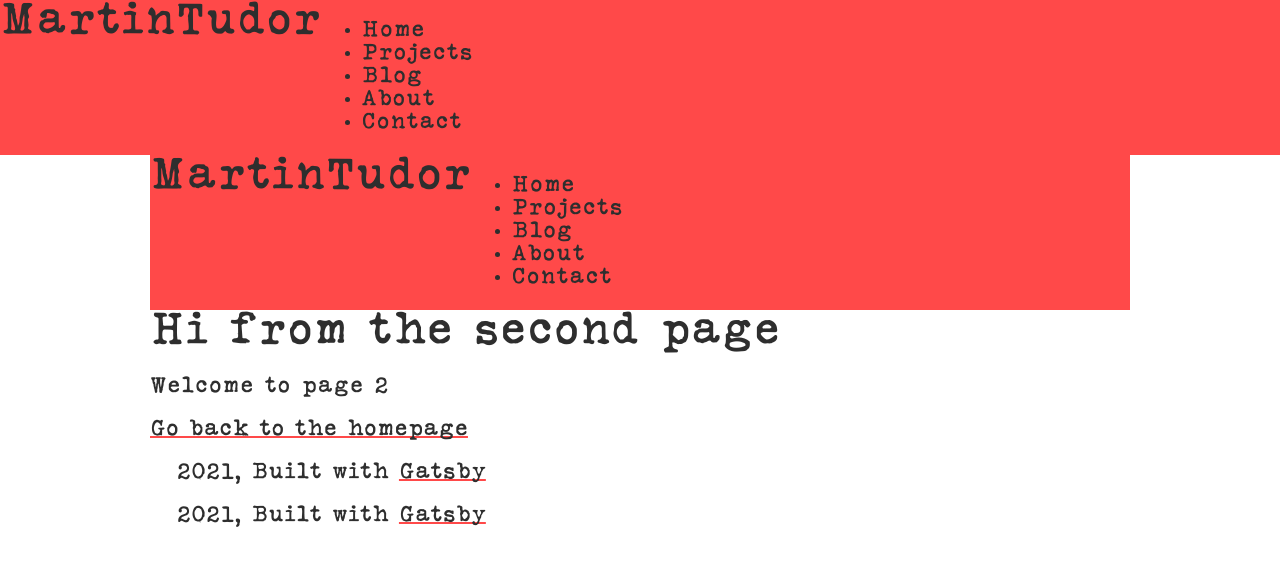
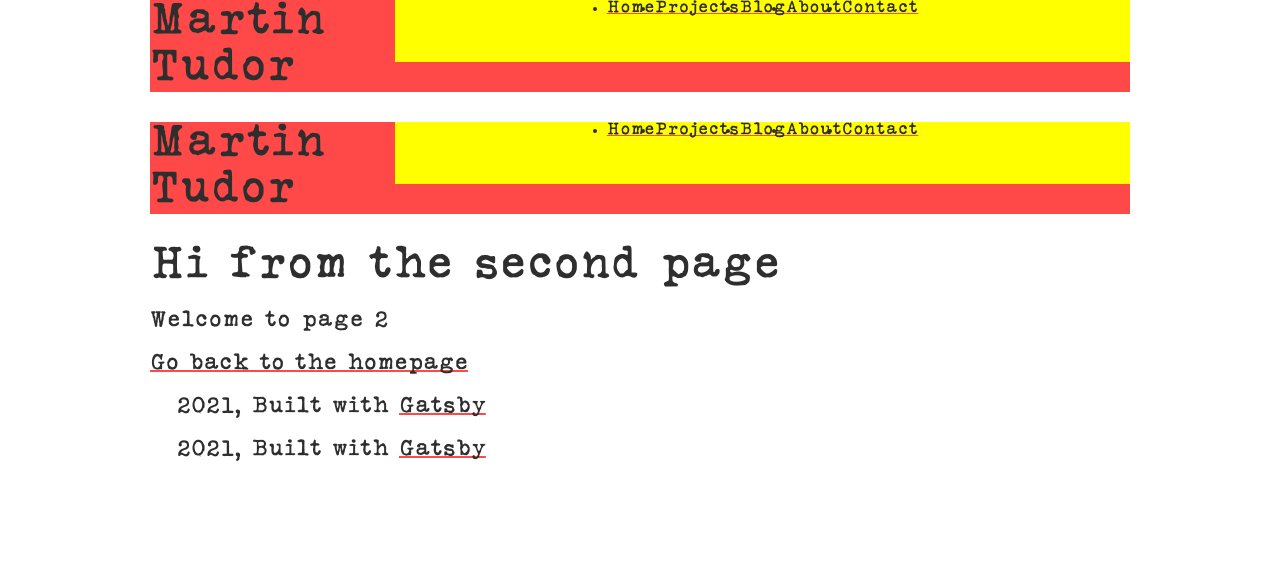
Before and after one commit to MagicMart/marts-photos, a Gatsby site in the folder web/: page /page-2 in a window 1280 px wide. Built offline with nearby package versions, Linux system fonts and the light colour scheme; Gatsby itself is replaced by a stand-in of ours.

Commit message:
update styles

```diff
--- a/web/src/components/header.js
+++ b/web/src/components/header.js
@@ -4,14 +4,21 @@ import styled from 'styled-components'
 import Nav from './nav'
 
 const StyledHeader = styled.header`
-  display: flexbox;
+  margin-bottom: 3rem;
+  display: grid;
+  grid-template-columns: 1fr 3fr;
   background: var(--red);
+
+  nav {
+    background: yellow;
+  }
 `
 
 const Header = ({ siteTitle }) => (
   <StyledHeader>
     <h1>
       <span>Martin</span>
+      <br />
       <span>Tudor</span>
     </h1>
     <Nav />
--- a/web/src/components/layout.js
+++ b/web/src/components/layout.js
@@ -35,8 +35,8 @@ const Layout = ({ children }) => {
     <>
       <GlobalStyles />
       <Typography />
-      <Header siteTitle={data.site.siteMetadata?.title || `Title`} />
       <Container>
+        <Header siteTitle={data.site.siteMetadata?.title || `Title`} />
         <main>{children}</main>
         <footer
           style={{
--- a/web/src/components/nav.js
+++ b/web/src/components/nav.js
@@ -1,9 +1,22 @@
 import React from 'react'
 import { Link } from 'gatsby'
+import styled from 'styled-components'
+
+const NavStyles = styled.nav`
+  margin-bottom: 3rem;
+  justify-items: center;
+  font-size: 1.5rem;
+  ul {
+    margin: 0;
+    padding: 0;
+    display: grid;
+    grid-template-columns: repeat(5, auto);
+  }
+`
 
 export default function Nav() {
   return (
-    <nav>
+    <NavStyles>
       <ul>
         <li>
           <Link to="/">Home</Link>
@@ -21,6 +34,6 @@ export default function Nav() {
           <Link to="/contact">Contact</Link>
         </li>
       </ul>
-    </nav>
+    </NavStyles>
   )
 }
```
